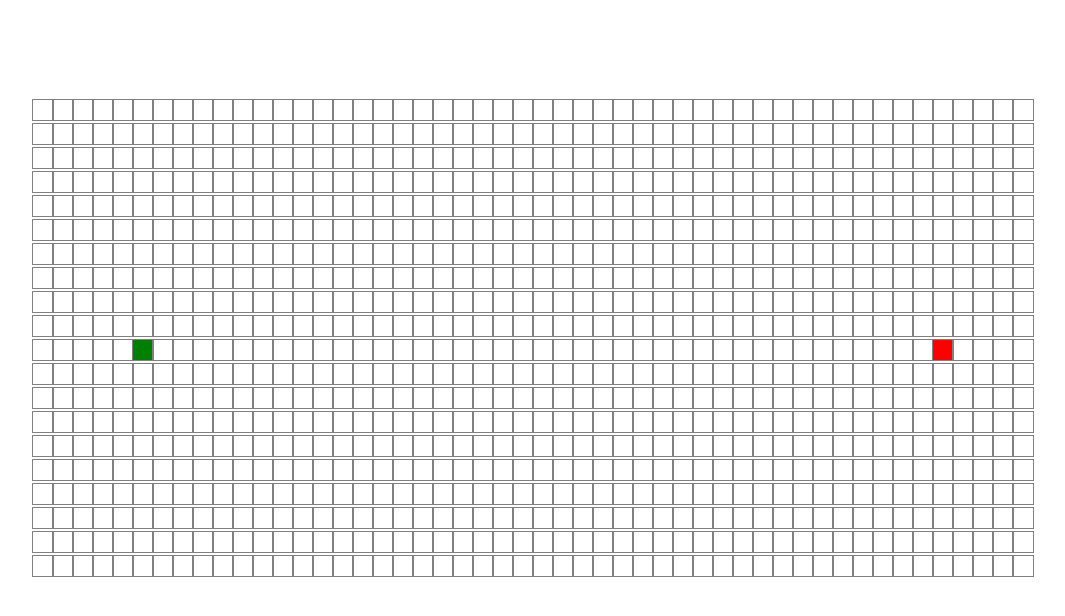
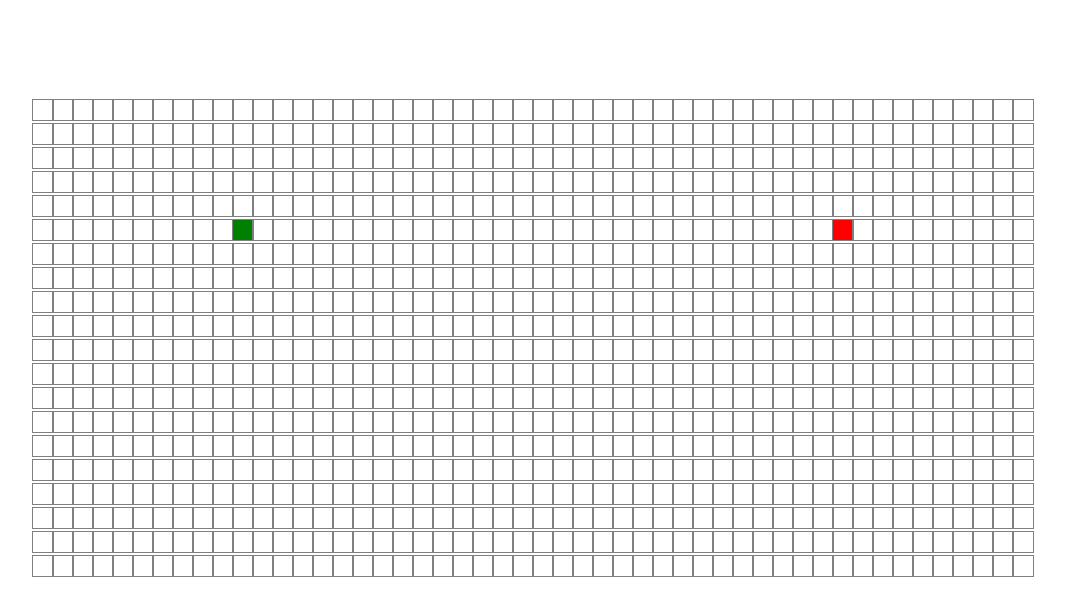
Before and after one commit to Keyuan125/Pathfinding-Visualizer, a React (Create React App) app: page / in a window 1280 px wide. Shown: the top 616 px of the page, without its empty margins (107-1172 px from the left). Built offline with nearby package versions, Linux system fonts and the light colour scheme.

Commit message:
Finished Diskjistra's algorithm

```diff
--- a/src/PathfindingVisualizer/PathfindingVisualizer.js
+++ b/src/PathfindingVisualizer/PathfindingVisualizer.js
@@ -2,41 +2,40 @@ import React, {Component} from 'react';
 import Node from  './Node/Node';
 
 import './PathfindingVisualizer.css';
+import {dijkstra, getPath} from '../algorithms/dijkstra';
+
+const DEFAULT_START_ROW = 5;
+const DEFAULT_START_COL = 10;
+const DEFAULT_TARGET_ROW = 5;
+const DEFAULT_TARGET_COL = 40;
 
 export default class PathfindingVisualizer extends Component {
-  constructor(props) {
-    super(props);
+  constructor() {
+    super();
     this.state = {
-      nodes: [],
+      grid: [],
     };
   }
 
   // Naively create a 20X50 grid on the screen
   componentDidMount() {
-    const nodes = [];
-    for (let row = 0; row < 20; row++) {
-      const currentRow = [];
-      for (let col = 0; col < 50; col++) {
-        const currentNode = {
-          col,
-          row,
-          isStart: row === 10 && col === 5,
-          isFinish: row === 10 && col === 45,
-        };
-        currentRow.push(currentNode);
-      }
-      nodes.push(currentRow);
-    }
-    this.setState({nodes})
+    const grid = initializeGrid();
+    this.setState({grid});
+
+    const startNode = grid[DEFAULT_START_ROW][DEFAULT_START_COL];
+    const finishNode = grid[DEFAULT_TARGET_ROW][DEFAULT_TARGET_COL];
+
+    const visited = dijkstra(grid, startNode, finishNode);
+    const path = getPath(finishNode);
+    console.log(path);
   }
 
   render() {
-    const {nodes} = this.state;
-    console.log(nodes);
+    const {grid} = this.state;
 
     return (
       <div className="grid">
-        {nodes.map((row, rowIdx) => {
+        {grid.map((row, rowIdx) => {
           return (
             <div key={rowIdx}>
               {row.map((node, nodeIdx) => {
@@ -56,3 +55,33 @@ export default class PathfindingVisualizer extends Component {
     );
   }
 }
+
+// A me thod to create the graph
+const initializeGrid = () => {
+  const grid = [];
+  for (let row = 0; row < 20; row++) {
+    const currentRow = [];
+    for (let col = 0; col < 50; col++) {
+      currentRow.push(createNode(row, col));
+    }
+    grid.push(currentRow);
+  }
+  return grid;
+};
+
+
+// A method to create the node
+// we need other properties for our algorithm
+const createNode = (row, col) => {
+  return {
+    row,
+    col,
+    isStart: row === DEFAULT_START_ROW && col === DEFAULT_START_COL,
+    isFinish: row === DEFAULT_TARGET_ROW && col === DEFAULT_TARGET_COL,
+    distance: Infinity,
+    isVisited: false,
+    isWall: false,
+    previousNode: null,
+    weight: 1,
+  };
+};
--- /dev/null
+++ b/src/algorithms/dijkstra.js
@@ -0,0 +1,102 @@
+// Implement the Dijkstra's algorithm here
+
+
+// Dijkstra's algorithm implementation
+// Input: grid, startNode, finishNode
+// Return: If we found the node, then return the path;
+//         if we are unable to reach the nodes, ie. there is a wall, then we stop
+export function dijkstra(grid, startNode, finishNode) {
+
+  // At the beginning, the distance of the startNode is 0 by default
+  startNode.distance = 0;
+  // visitedNodes array stores all the nodes that are visited
+  const visitedNodes = [];
+  //
+  const unvisitedNodes = getAllNodes(grid);
+
+  while (unvisitedNodes.length !== 0) {
+    sortNodesByDistance(unvisitedNodes);
+
+    const closestNode = unvisitedNodes.shift();
+    // If the closestNode is infinity, that means we are unable to reach the target
+    if (closestNode.distance === Infinity) return visitedNodes;
+
+    // If the closestNode is not Infinity, that means we are able to reach it
+    else {
+      closestNode.isVisited = true;
+      visitedNodes.push(closestNode);
+
+      updateUnvisitedNeighbors(closestNode, grid);
+      if (closestNode === finishNode) return visitedNodes;
+    }
+  }
+}
+
+
+
+
+// Sort all the unvisited adjacent nodes, don't need to return anything
+function sortNodesByDistance(unvisitedNodes) {
+  unvisitedNodes.sort(function(node1, node2) {return node1.distance - node2.distance});
+}
+
+
+
+// take current node and the grid, update the unvisited node and update
+// the distance, return nothing
+function updateUnvisitedNeighbors(node, grid) {
+  const unvisitedNeighborNodes = getNeighbors(node, grid);
+
+  for (const neighborNode of unvisitedNeighborNodes) {
+    const newDistance = neighborNode.weight + node.distance;
+    if (newDistance < neighborNode.distance) {
+      neighborNode.distance = newDistance;
+      neighborNode.previousNode = node;
+    }
+  }
+}
+
+
+// take current node, and return it's unvisited neighbors
+function getNeighbors(node, grid) {
+  const neighbors = [];
+  const {row, col} = node;
+
+  // Up:
+  if (row - 1 >= 0) neighbors.push(grid[row-1][col]);
+  // Down:
+  if (row + 1 < grid.length) neighbors.push(grid[row+1][col]);
+  // Left:
+  if (col - 1 >= 0) neighbors.push(grid[row][col-1]);
+  // Right:
+  if (col + 1 < grid[0].length) neighbors.push(grid[row][col+1]);
+
+  // We only want to consider the unvisited neighbors
+  return neighbors.filter(neighbor => neighbor.isVisited === false);
+}
+
+
+// Return all the nodes (a list), and filter out all the wall nodes
+function getAllNodes(grid) {
+  const nodes = [];
+
+  for (const row of grid) {
+    for (const node of row) {
+      nodes.push(node);
+    }
+  }
+  return nodes.filter(node => node.isWall === false);
+}
+
+
+
+export function getPath(finishNode) {
+  const path = [];
+
+  let currentNode = finishNode;
+  while (currentNode !== null) {
+    path.push(currentNode);
+    currentNode = currentNode.previousNode;
+  }
+  return path.reverse();
+}
```
